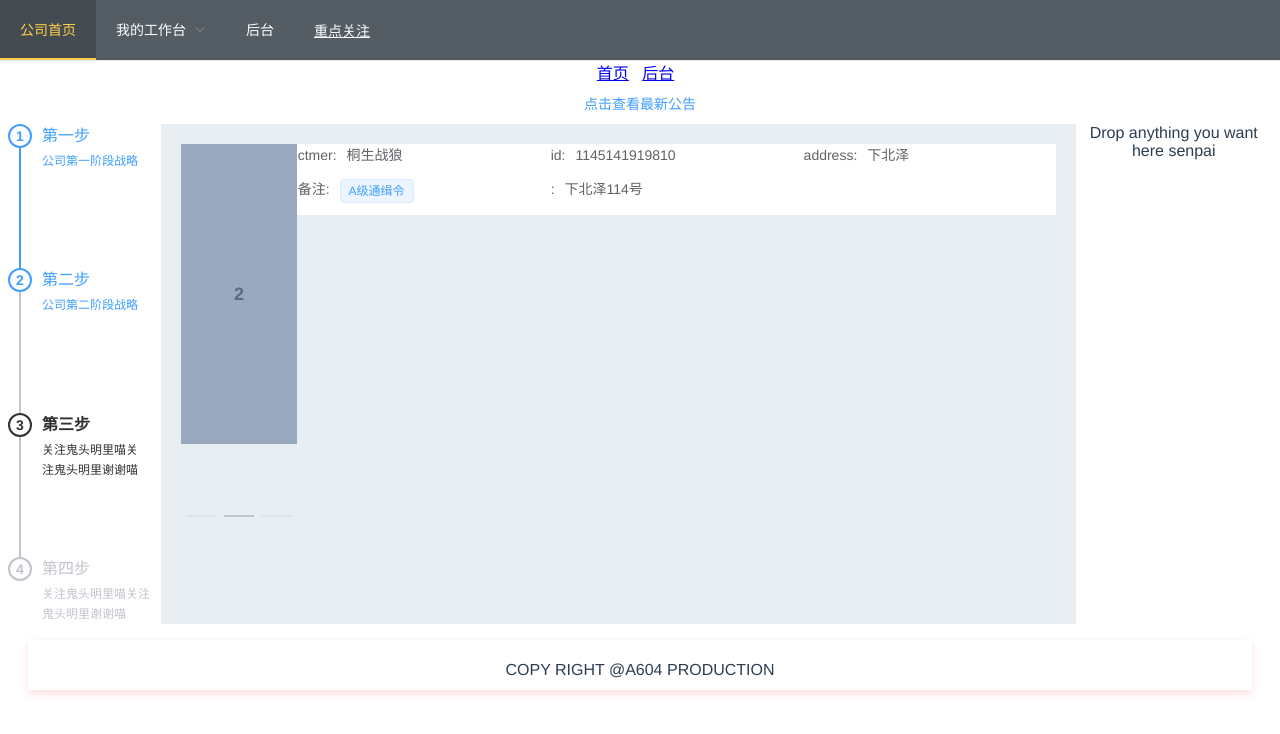
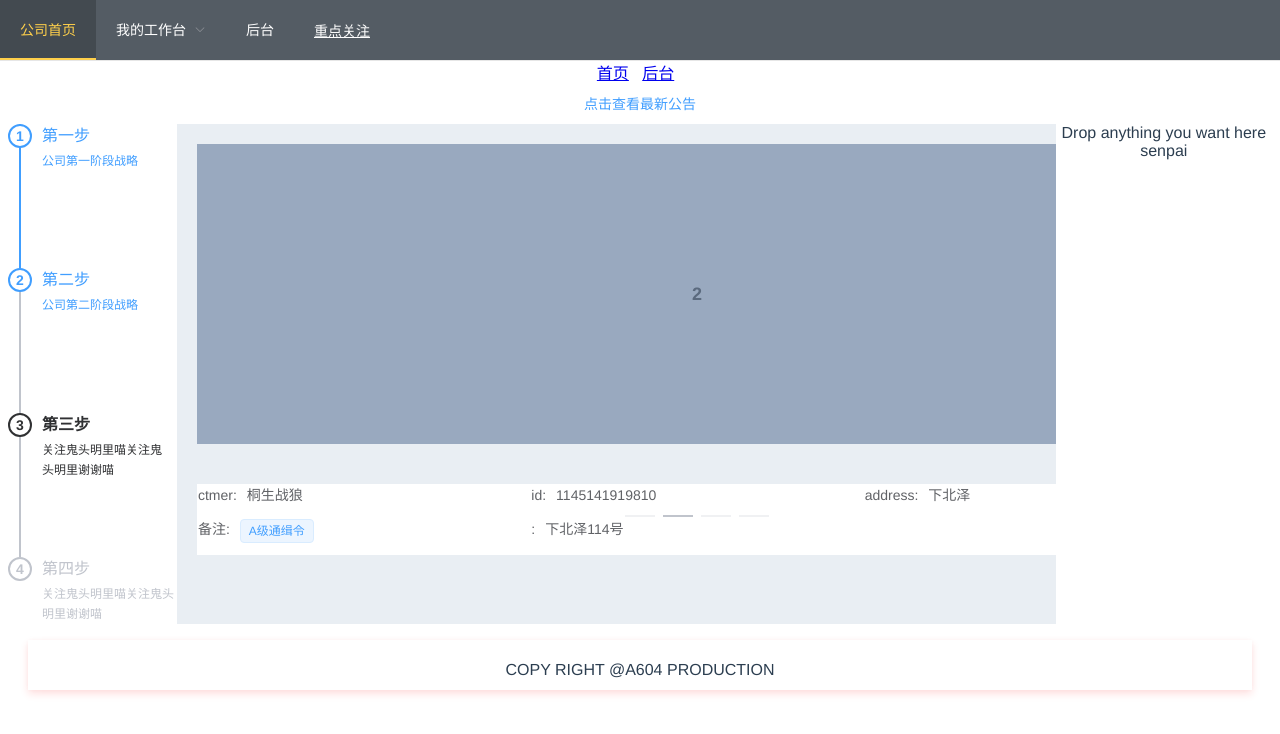
Before and after one commit to Clov614/company-web, a Vue app: page /home in a window 1280 px wide. Shown: the top 734 px of the page. Built offline with nearby package versions, Linux system fonts and the light colour scheme.

Commit message:
bug修复
修复了轮播图错位

```diff
--- a/src/views/TheHome.vue
+++ b/src/views/TheHome.vue
@@ -13,7 +13,8 @@
                 </div>
                 <el-container>
                     <el-main>
-                        <div class="lunbo">
+                        <div class="main">
+                            <div class="lunbo">
                             <el-carousel indicator-position="outside">
                                 <el-carousel-item v-for="item in 4" :key="item">
                                     <h3>{{ item }}</h3>
@@ -30,6 +31,7 @@
                                 </el-descriptions-item>
                                 <el-descriptions-item label="">下北泽114号</el-descriptions-item>
                             </el-descriptions>
+                        </div>
                         </div>
                     </el-main>
                 </el-container>
```
